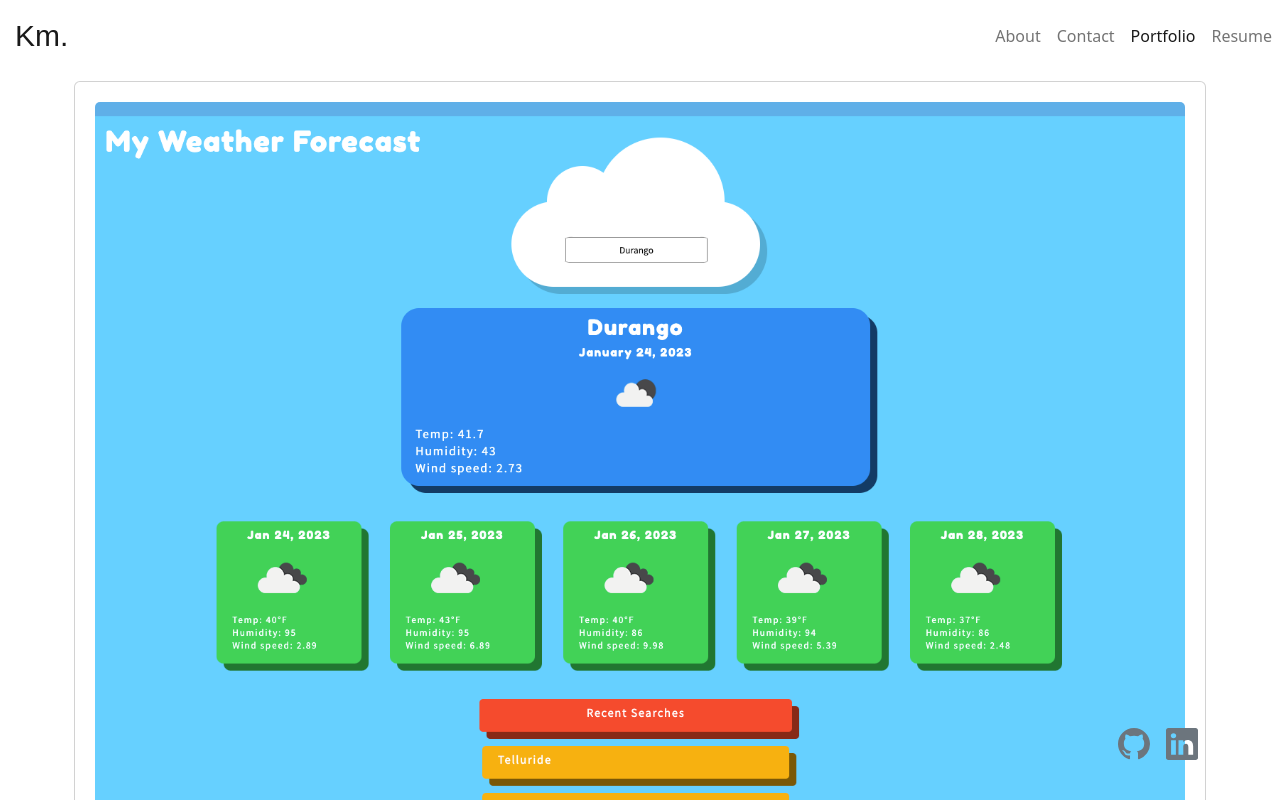
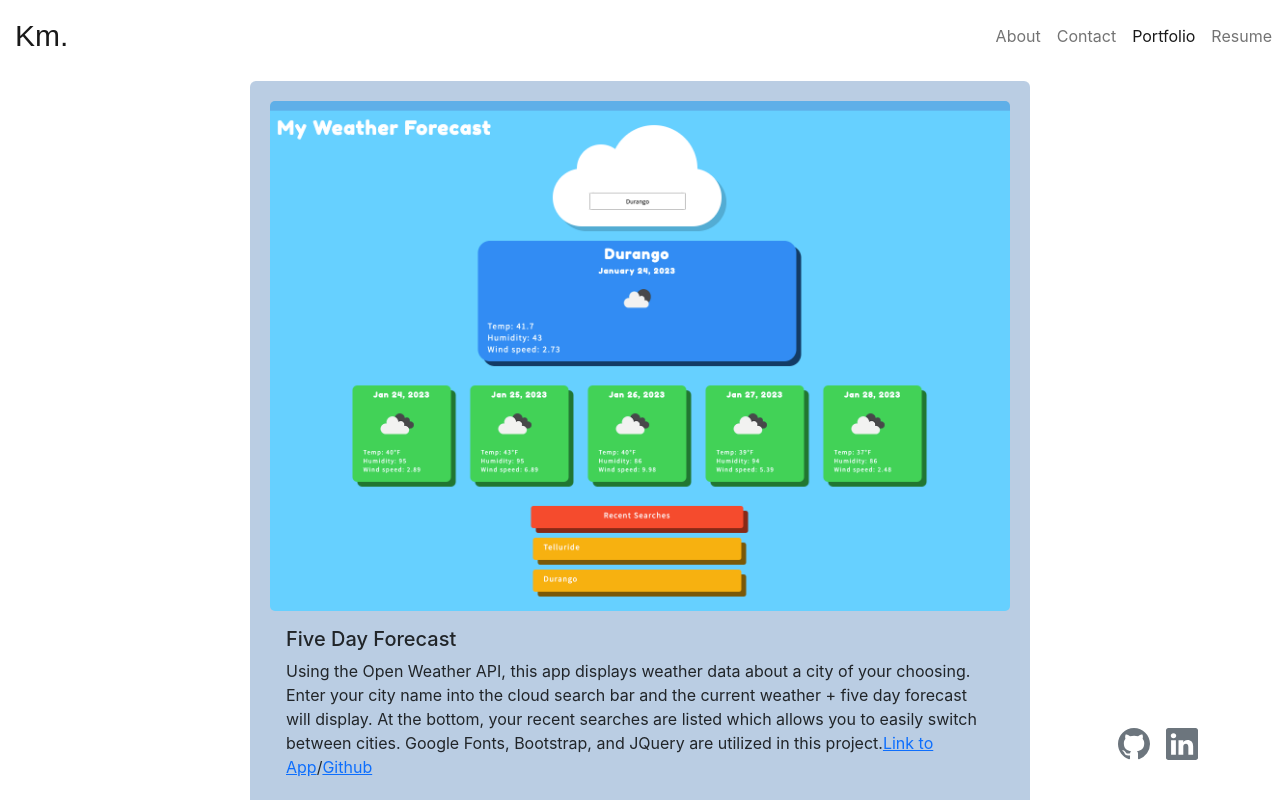
Before and after one commit to Rucatues/Personal-Portfolio-using-React, a React (Create React App) app: page / in a window 1280 px wide. Both pictures are taken after a click on the link "Portfolio". Shown: the top 800 px of the page. Built offline with nearby package versions, Linux system fonts and the light colour scheme.

Commit message:
css changes for mobile first and links added to portfolio

```diff
--- a/src/App.css
+++ b/src/App.css
@@ -24,20 +24,39 @@ a:hover{
 }
 /* About */
 
+.about-page {
+  align-items: center;
+  display: flex;
+  flex-direction: column;
+}
+
+about-inner {
+  max-width: 800px;
+  background-color: rgba(255, 255, 255, 0.774);
+  border-radius: 5px;
+  padding: 10px;
+  margin: 20px 10px;
+}
+
+.about a {
+  font-size: large;
+  font-weight: 700;
+  color: rgb(82, 104, 124);
+  text-decoration: none;
+}
+
 .hero {
   width: 100%;
-    height: 40vh;
   text-align: left;
   display: flex;
   justify-content: flex-start;
   line-height: 1.1;
+  padding: 20px 10px;
 }
 
   .hero-inner {
-    font-size: 60px;
-    text-align: left;
-    margin: 130px 0 0 50px;
-    width: 800px;
+    margin-left: auto;
+    margin-right: auto;
 }
 
   .name {
@@ -77,14 +96,14 @@ color: white  }
 
 .card-deck {
   width: 90%;
-  margin-bottom: 20px;
+  margin-bottom: 40px;
 }
 
 .card {
-  background-color: #95B3D69C;
+  background-color: #8eaed29c;
   border: none;
   margin: 10px;
-  min-height: 400px;
+  min-height: 350px;
   padding: 20px;
 }
 
@@ -103,10 +122,30 @@ color: white  }
 
   /* Media Queries for screens larger than mobile*/
 
-  @media screen and (min-width: 768px) {
-    .about{
-        margin: 0px 50px 0px 450px;
+  /* Media Queries for screens larger than mobile*/
+@media screen and (min-width: 900px) {
+  .about {
+    display: flex;
+    justify-content: flex-end;
+    max-width: 1300px;
+    width: 100%;
 }
+.about-inner {
+    background-color: transparent;
+    border: none;
+    max-width: 1300px;
+    max-width: 650px;
+    text-align: right;
+    align-items: flex-end;
+}
+
+.hero-inner {
+    font-size: 60px;
+    text-align: left;
+    margin: 130px 0 0 50px;
+    width: 800px;
+}
+
     .form-row{
         width: 30%;
     }
@@ -115,4 +154,16 @@ color: white  }
         width: 100vw;
     height: 100vh;
     }
+    .portfolio-wrapper {
+      align-items: flex-start;
+      flex-direction: row;
+  }
+  .card-deck {
+    height: 100%;
+    max-width: 800px;
+}
+
+.card {
+    min-height: 800px;
+}
   };
--- a/src/components/Project.jsx
+++ b/src/components/Project.jsx
@@ -10,7 +10,7 @@ const ProjectCard = projectArray.map((project) => {
                 <img className="card-img" src={project.image} alt="{project.name}" />
                 <div className="card-body">
                     <h5 className="card-title">{project.name}</h5>
-                    <p className="card-text">{project.description}</p>
+                    <p className="card-text">{project.description}<a href={project.app}>Link to App</a>/<a href={project.github}>Github</a></p>
                 </div>
                 <div className="card-footer">
                 </div>
--- a/src/index.js
+++ b/src/index.js
@@ -1,8 +1,8 @@
 import React from 'react';
 import ReactDOM from 'react-dom/client';
+import "bootstrap/dist/css/bootstrap.min.css";
+import App from './App';
 import './index.css';
-import App from './App';
-import "bootstrap/dist/css/bootstrap.min.css";
 
 const root = ReactDOM.createRoot(document.getElementById('root'));
 root.render(
--- a/src/pages/About.jsx
+++ b/src/pages/About.jsx
@@ -10,13 +10,14 @@ const About = () => {
                         developer based in Austin, TX.
                     </h1>
                 </div>
-
-                <p className="about">
-                    After a decade of working as a <a href="https://en.wikipedia.org/wiki/Maternal%E2%80%93fetal_medicine" class="MFM">Maternal Fetal Medicine</a> nurse, I made
-                    the decision to discover the world of web development. Working in telemedicine and using inaccessible and archaic EMR software sparked my interest to learn more about how websites and software are built and designed.
-                    My dream is to one day combine my knowledge of healthcare and technology to design an app that pulls data from a patient's chart and can triage their current issue without the need to call a provider's office. I am now
-                    looking for a junior dev position to kickstart my career and I am ready to learn among professionals!
-                </p>
+                <div>
+                    <p className="about-inner">
+                        After a decade of working as a <a href="https://en.wikipedia.org/wiki/Maternal%E2%80%93fetal_medicine" class="MFM">Maternal Fetal Medicine</a> nurse, I made
+                        the decision to discover the world of web development. Working in telemedicine and using inaccessible and archaic EMR software sparked my interest to learn more about how websites and software are built and designed.
+                        My dream is to one day combine my knowledge of healthcare and technology to design an app that pulls data from a patient's chart and can triage their current issue without the need to call a provider's office. I am now
+                        looking for a junior dev position to kickstart my career and I am ready to learn among professionals!
+                    </p>
+                </div>
             </div>
 
         </div >
```
Lines whose indentation alone changed are shown as unchanged.
